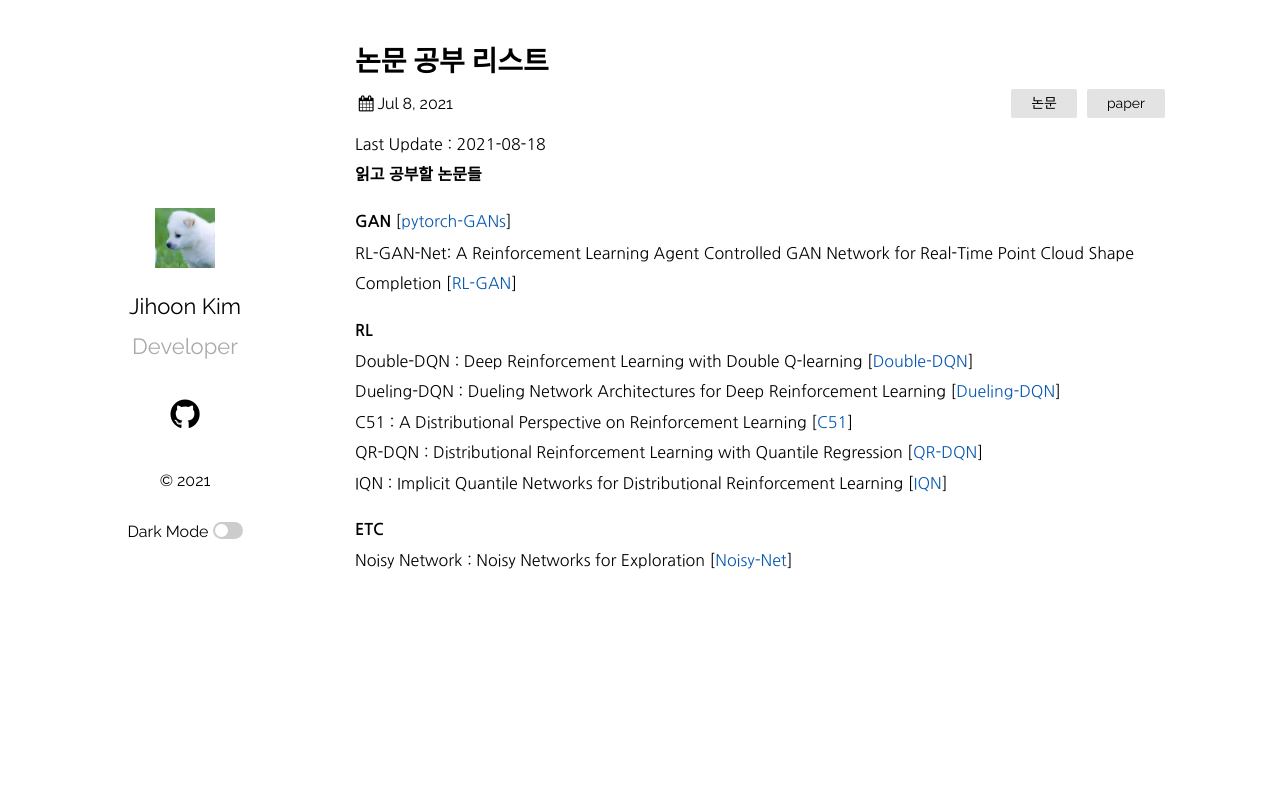
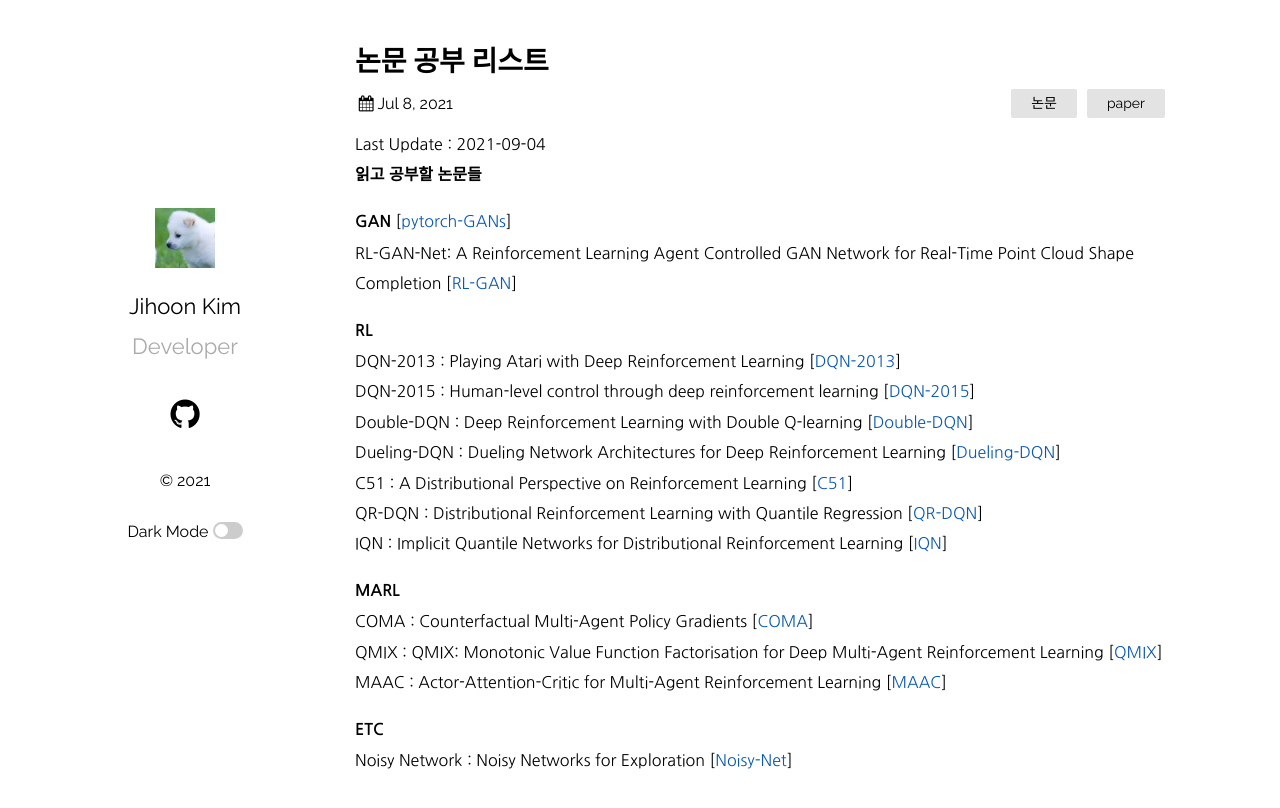
Before and after one commit to 201710757/201710757.github.io, a Jekyll site: the page built from _posts/2021-07-08-1.markdown, in a window 1280 px wide. Shown: the top 808 px of the page. Built offline with Jekyll 4.4.1, drawn with Linux system fonts in a browser that asks for light colours.

Commit message:
read paper

```diff
--- a/_posts/2021-07-08-1.markdown
+++ b/_posts/2021-07-08-1.markdown
@@ -4,7 +4,7 @@ title: "논문 공부 리스트"
 date:   2021-07-08
 categories: 논문 paper
 ---
-Last Update : 2021-08-18
+Last Update : 2021-09-04
 **읽고 공부할 논문들**
 
 
@@ -13,11 +13,19 @@ RL-GAN-Net: A Reinforcement Learning Agent Controlled GAN Network for Real-Time
 
 
 **RL**
+DQN-2013 : Playing Atari with Deep Reinforcement Learning [[DQN-2013]]
+DQN-2015 : Human-level control through deep reinforcement learning [[DQN-2015]]
 Double-DQN : Deep Reinforcement Learning with Double Q-learning [[Double-DQN]]
 Dueling-DQN : Dueling Network Architectures for Deep Reinforcement Learning [[Dueling-DQN]]
 C51 : A Distributional Perspective on Reinforcement Learning [[C51]]
 QR-DQN : Distributional Reinforcement Learning with Quantile Regression [[QR-DQN]]
 IQN : Implicit Quantile Networks for Distributional Reinforcement Learning [[IQN]]
+
+
+**MARL**
+COMA : Counterfactual Multi-Agent Policy Gradients [[COMA]]
+QMIX : QMIX: Monotonic Value Function Factorisation for Deep Multi-Agent Reinforcement Learning [[QMIX]]
+MAAC : Actor-Attention-Critic for Multi-Agent Reinforcement Learning [[MAAC]]
 
 
 **ETC**
@@ -31,3 +39,8 @@ Noisy Network : Noisy Networks for Exploration [[Noisy-Net]]
 [Noisy-Net]: https://arxiv.org/abs/1706.10295
 [Double-DQN]: https://arxiv.org/abs/1509.06461
 [Dueling-DQN]: https://arxiv.org/abs/1511.06581
+[COMA]: https://arxiv.org/abs/1705.08926
+[QMIX]: https://arxiv.org/abs/1803.11485
+[MAAC]: https://arxiv.org/abs/1810.02912
+[DQN-2013]: https://arxiv.org/abs/1312.5602
+[DQN-2015]: https://web.stanford.edu/class/psych209/Readings/MnihEtAlHassibis15NatureControlDeepRL.pdf
```
